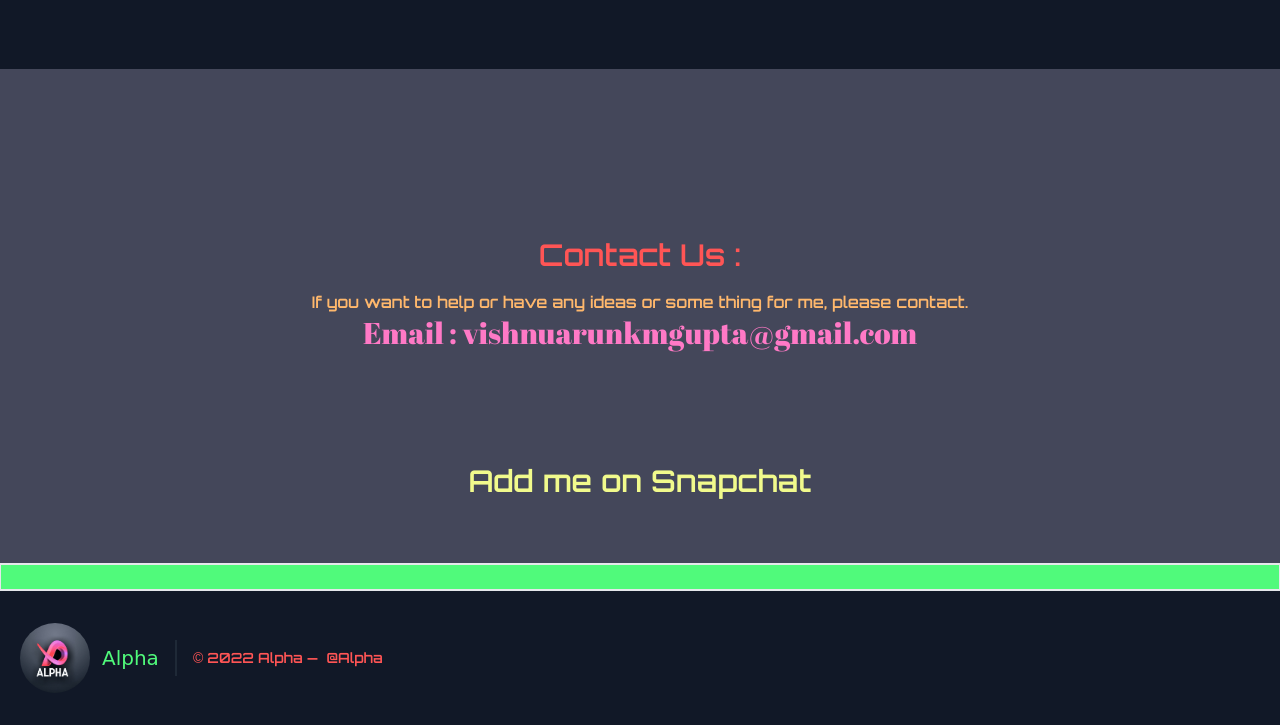
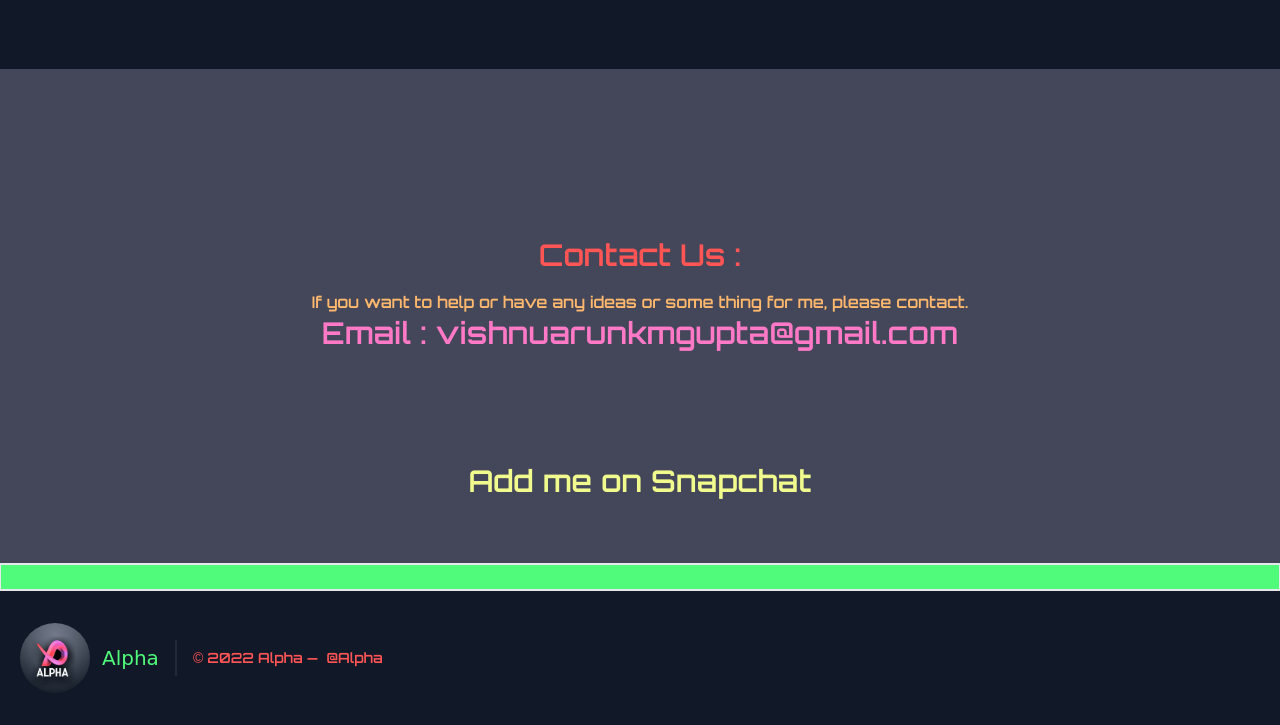
Before and after one commit to NormVg/thenorm-old, a plain HTML site: page index.html in a window 1280 px wide. Shown: the part 3986-4711 px from the top of the page. Drawn offline with nearby package versions, Linux system fonts and the light colour scheme; a web font is replaced by a local one.

Commit message:
Update index.html

```diff
--- a/index.html
+++ b/index.html
@@ -1,6 +1,9 @@
 <!DOCTYPE html>
 <html lang="en">
 <head>
+    <link rel="preconnect" href="https://fonts.googleapis.com">
+    <link rel="preconnect" href="https://fonts.gstatic.com" crossorigin>
+    <link href="https://fonts.googleapis.com/css2?family=Orbitron:wght@800&display=swap" rel="stylesheet">
     <link rel="preconnect" href="https://fonts.googleapis.com">
     <link rel="preconnect" href="https://fonts.gstatic.com" crossorigin>
     <link href="https://fonts.googleapis.com/css2?family=Abril+Fatface&display=swap" rel="stylesheet">
@@ -226,7 +229,7 @@
         <div class="flex flex-col text-center w-full mb-12">
           <h1  style="color: #ff5555;"  class="sm:text-3xl text-2xl font-medium title-font mb-4 text-white">Contact Us :</h1>
           <h2 class="lg:w-2/3 mx-auto leading-relaxed text-base" style="color: #ffb86c;" >If you want to help or have any ideas or some thing for me, please contact.</h2>
-          <p class="sm:text-3xl text-2xl font-medium title-font mb-4 text-gray-900" style="color: #ff79c6;font-family: 'Abril Fatface', cursive; " >Email : vishnuarunkmgupta@gmail.com</p>
+          <p class="sm:text-3xl text-2xl font-medium title-font mb-4 text-gray-900" style="color: #ff79c6;font-family: 'Orbitron', sans-serif;" >Email : vishnuarunkmgupta@gmail.com</p>
           <p></P><a href="https://www.snapchat.com/add/vishnu_guptavg?share_id=CMej5uFCUdw&locale=en-US" style="color: #f1fa8c;" class="sm:text-3xl text-2xl font-medium title-font mb-4 text-gray-900">Add me on Snapchat</a></p>
         </div>
         </a>
```
